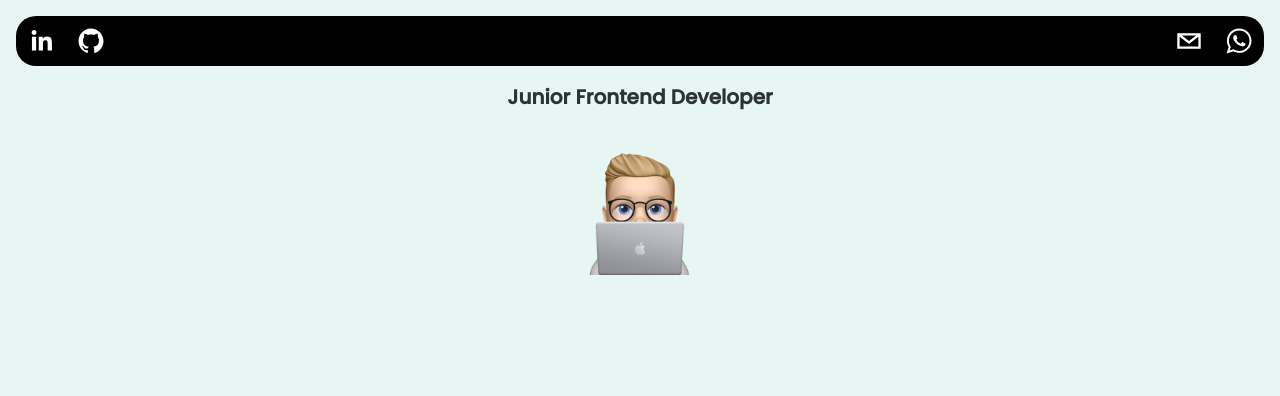
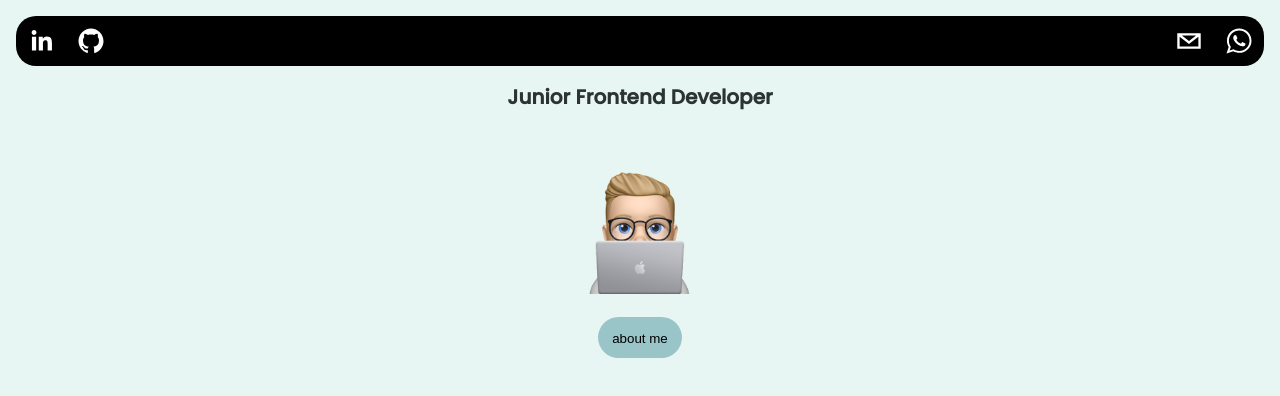
Before and after one commit to niklashmbgr/my-personal-website-, a Next.js app: page / in a window 1280 px wide. Shown: the top 396 px of the page. Built offline with nearby package versions, Linux system fonts and the light colour scheme.

Commit message:
implement Article + Image into Section

```diff
--- /dev/null
+++ b/src/components/Article/index.js
@@ -0,0 +1,29 @@
+import StyledButton from "../Button/styled";
+import { useState } from "react";
+import AnimatedDiv from "../AnimatedDiv/styled";
+
+export default function Article() {
+  const [isClicked, setIsClicked] = useState(true);
+
+  const handleClick = () => {
+    setIsClicked(false);
+  };
+
+  if (isClicked) {
+    return (
+      <StyledButton type="button" onClick={handleClick}>
+        about me
+      </StyledButton>
+    );
+  }
+  return (
+    <AnimatedDiv onClick={setIsClicked}>
+      <h2>about me</h2>
+      <ul>
+        <li>lorem</li>
+        <li>lorem</li>
+        <li>lorem</li>
+      </ul>
+    </AnimatedDiv>
+  );
+}
--- /dev/null
+++ b/src/components/Button/styled.js
@@ -0,0 +1,8 @@
+import styled from "styled-components";
+
+const StyledButton = styled.button`
+  background: transparent;
+  border: none;
+`;
+
+export default StyledButton;
--- a/src/components/Section/index.js
+++ b/src/components/Section/index.js
@@ -1,10 +1,15 @@
 import StyledSection from "./styled";
 import ProfileImage from "../Image";
+import AnimatedDiv from "../AnimatedDiv/styled";
+import Article from "../Article";
 
 export default function Section() {
   return (
     <StyledSection>
       <ProfileImage />
+      <AnimatedDiv variant="about-me">
+        <Article />
+      </AnimatedDiv>
     </StyledSection>
   );
 }
--- a/src/components/Section/styled.js
+++ b/src/components/Section/styled.js
@@ -1,8 +1,11 @@
 import styled from "styled-components";
 
 const StyledSection = styled.section`
+  margin: 2rem;
   display: flex;
   flex-wrap: wrap;
   justify-content: center;
+  flex-direction: column;
+  align-items: center;
 `;
 export default StyledSection;
```
